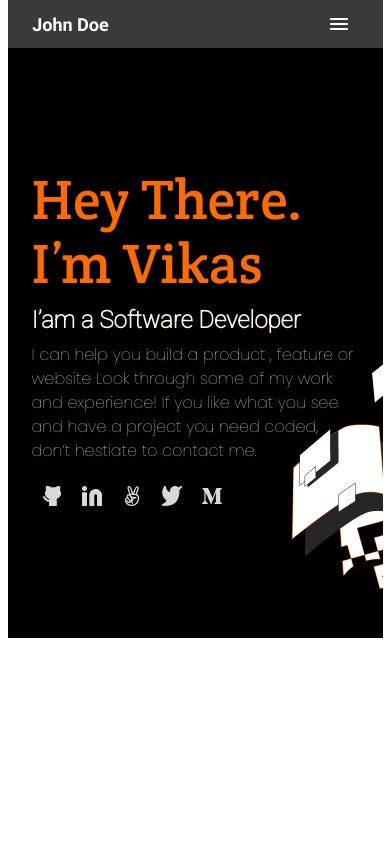
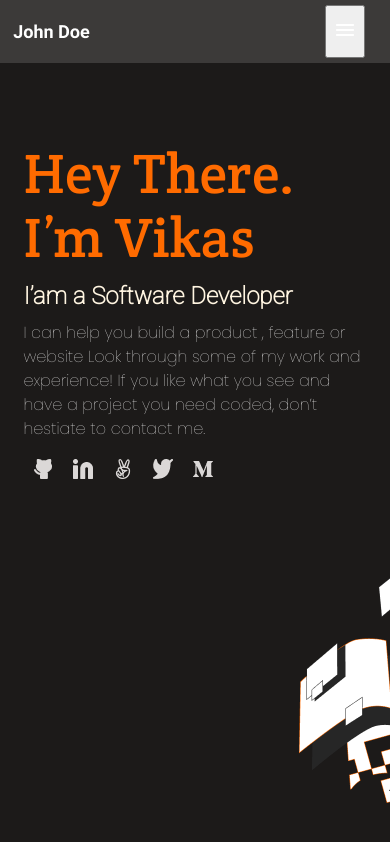
Before and after one commit to vikas924/Portfolio-setup-and-mobilefirst, a website: page index.html in a window 390 px wide. Drawn offline with Linux system fonts and the light colour scheme.

Commit message:
Updated html and style file for responsiveness

```diff
--- a/index.html
+++ b/index.html
@@ -15,20 +15,20 @@
 <body>
     <div id="wrap">
     <header class="header">
+        <a id="logo" href="#"><img  id="logoimg" src="nav-Logo.png" alt="logo"></a>
         <nav class="nav-bar">
-            <a id="logo" href="#"><img  src="nav-Logo.png" alt="logo"></a>
             <nav id="nav-icon"><button class="button"><img class="icon" src="nav-Icon.png" alt="menu"></button></nav>
         </nav>
      </header>
-    <section class="section">
+   <section class="section">
         <div id="container">
-        <div class="section2">
-        <h1 id="heading1">Hey There.
+        <div id="box">
+        <h1 class="flex" id="heading1">Hey There.
             I’m Vikas</h1>
-            <h2 id="heading2">I’am a Software Developer</h2>
-            <p id="description">I can help you build a product , feature or website Look through some of my work and experience! If you like what you see and have a project you need coded,
+            <h2 class="flex" id="heading2">I’am a Software Developer</h2>
+            <p class="flex" id="description">I can help you build a product , feature or website Look through some of my work and experience! If you like what you see and have a project you need coded,
                 don’t hestiate to contact me.</p>
-               <ul class="social">
+               <ul class="flex" id="social">
                 <li class="icons"><a href="#"><img src="socialicons/icon1.png" alt="socail-link"></a></li>
                 <li class="icons"><a href="#"><img src="socialicons/icon2.png" alt="socail-link"></a></li>
                 <li class="icons"><a href="#"><img src="socialicons/icon3.png" alt="socail-link"></a></li>
--- a/style.css
+++ b/style.css
@@ -3,80 +3,87 @@
   padding: 0;
 }
 
-body {
-  display: flex;
-  justify-content: center;
+#wrap {
+  width: 100%;
+  height: 100%;
 }
 
-#wrap {
-  width: 375px;
-  height: 638px;
-}
-
-.nav-bar {
+.header {
+  position: absolute;
   display: flex;
   align-items: center;
   justify-content: space-between;
-  width: 375px;
-  height: 48px;
   background-color: #3c3a39;
+  width: 100%;
+  height: 7.5%;
 }
 
 #logo {
   display: flex;
   align-items: center;
-  width: 77px;
-  height: 24px;
-  margin-left: 12px;
-  padding: 10px 12px;
+  padding: 3.13% 0.03%;
+  position: absolute;
+  left: 3.2%;
+}
+
+.nav-bar {
+  position: absolute;
+  right: 6.4%;
+  height: 83.3%;
+}
+
+#nav-icon {
+  display: flex;
+  height: 100%;
 }
 
 .button {
-  display: flex;
-  align-items: center;
-  justify-content: center;
-  text-align: center;
   width: 40px;
-  height: 40px;
-  border-radius: 8px;
-  background-color: #3c3a39;
-  border: none;
+  height: 100%;
 }
 
 .button:hover {
   background-color: #fff5e1;
 }
 
-#nav-icon {
-  margin-right: 24px;
-}
-
 #container {
   display: flex;
-  background-color: black;
-  background-image: url(/bacground-icons/background-image.png);
-  width: 375px;
-  height: 590px;
+  background-image: url(./bacground-icons/background-image.png);
   background-repeat: no-repeat;
   background-position: bottom right;
+  flex-direction: column;
+  background-color: #1c1a19;
+  width: 100%;
+  height: 100%;
 }
 
 .section {
   display: flex;
+  height: 93.48%;
+  position: absolute;
+  top: 7.49%;
+  width: 100%;
+}
+
+#box {
+  display: flex;
+  flex-direction: column;
+  height: 59.3%;
+  padding-top: 20.33%;
+  padding-left: 6%;
+  padding-right: 6%;
+  gap: 2.03%;
 }
 
 .section2 {
   display: flex;
   flex-direction: column;
-  padding: 120px 24px;
   justify-content: space-between;
 }
 
 #heading1 {
   display: flex;
   color: #ff6b00;
-  width: 327px;
-  height: 124px;
   font-family: 'Crete Round', sans-serif;
   font-style: normal;
   font-weight: 400;
@@ -86,8 +93,6 @@ body {
 
 #heading2 {
   display: flex;
-  width: 327px;
-  height: 27px;
   color: #fff5e1;
   font-family: 'Roboto', sans-serif;
   font-style: normal;
@@ -99,8 +104,6 @@ body {
 #description {
   display: flex;
   color: white;
-  width: 327px;
-  height: 123px;
   font-family: 'Poppins', sans-serif;
   font-style: normal;
   font-weight: 400;
@@ -108,9 +111,7 @@ body {
   line-height: 24px;
 }
 
-.social {
-  width: 200px;
-  height: 40px;
+#social {
   display: flex;
 }
 
```
